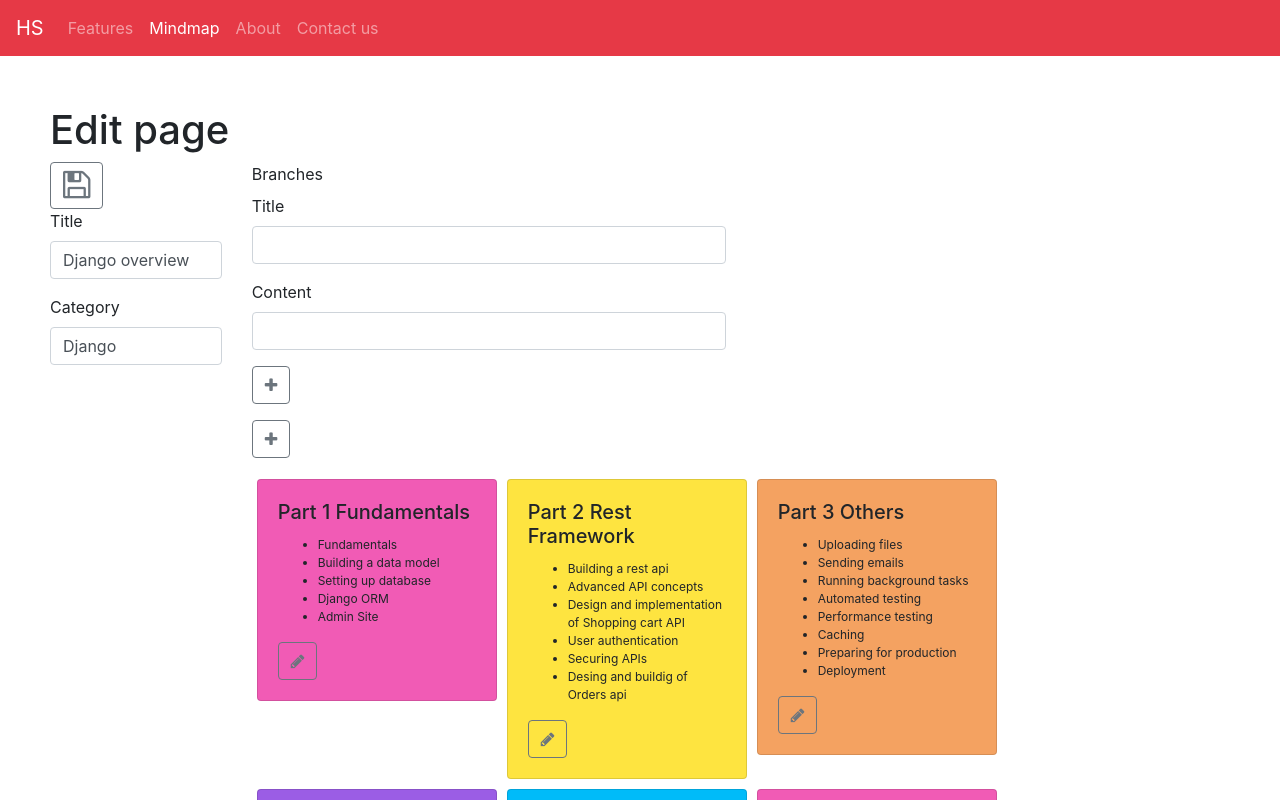
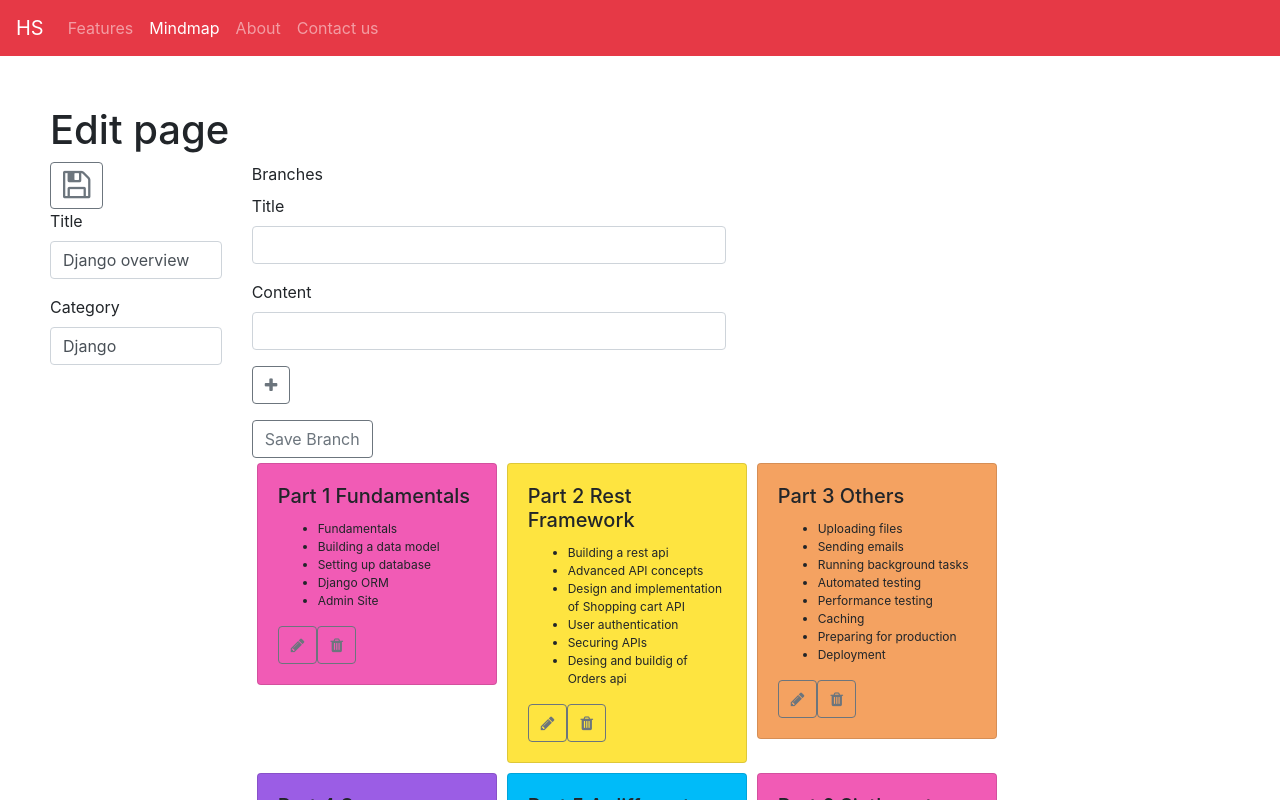
Before and after one commit to HarishB167/hs-app, a React (Create React App) app: page /mindmaps/1/edit in a window 1280 px wide. Shown: the top 800 px of the page. Built offline with nearby package versions, Linux system fonts and the light colour scheme.

Commit message:
Adding delete content and branch feature for edit/save page. Removing bug of branchId not reset.

```diff
--- a/package.json
+++ b/package.json
@@ -9,6 +9,7 @@
     "bootstrap": "^4.1.1",
     "font-awesome": "^4.7.0",
     "joi-browser": "13.4",
+    "lodash": "^4.17.10",
     "react": "^18.2.0",
     "react-dom": "^18.2.0",
     "react-router-dom": "^4.3.1",
--- a/src/components/branchForm.jsx
+++ b/src/components/branchForm.jsx
@@ -8,6 +8,7 @@
   renderInput,
   contentList,
   onContentLineEdit,
+  onContentLineDelete,
 }) => {
   return (
     <React.Fragment>
@@ -19,10 +20,17 @@
           <AddButton onClick={onAddContentLine} />
         </div>
         <div className="col">
-          <ListGroup items={contentList} onClick={onContentLineEdit} />
+          <ListGroup
+            items={contentList}
+            onEdit={onContentLineEdit}
+            onDelete={onContentLineDelete}
+          />
         </div>
       </div>
-      <AddButton onClick={onAddBranch} />
+      {/* <AddButton onClick={onAddBranch} /> */}
+      <button className="btn btn-outline-secondary" onClick={onAddBranch}>
+        Save Branch
+      </button>
     </React.Fragment>
   );
 };
--- a/src/components/common/card.jsx
+++ b/src/components/common/card.jsx
@@ -1,7 +1,7 @@
 import { getColor } from "../../services/colors";
 import React from "react";
 
-const Card = ({ title, itemList, id, onClick }) => {
+const Card = ({ title, itemList, id, onEdit, onDelete }) => {
   return (
     <div style={{ margin: "5px" }}>
       <div
@@ -15,15 +15,26 @@
               <li key={item}>{item}</li>
             ))}
           </ul>
-          {onClick && (
+          {onEdit && (
             <button
               className="btn btn-outline-secondary"
               onClick={(e) => {
                 e.preventDefault();
-                onClick(id);
+                onEdit(id);
               }}
             >
               <i className="fa fa-pencil" aria-hidden="true"></i>
+            </button>
+          )}
+          {onDelete && (
+            <button
+              className="btn btn-outline-secondary"
+              onClick={(e) => {
+                e.preventDefault();
+                onDelete(id);
+              }}
+            >
+              <i className="fa fa-trash" aria-hidden="true"></i>
             </button>
           )}
         </div>
--- a/src/components/common/listGroup.jsx
+++ b/src/components/common/listGroup.jsx
@@ -1,6 +1,6 @@
 import React from "react";
 
-const ListGroup = ({ items, onClick }) => {
+const ListGroup = ({ items, onEdit, onDelete }) => {
   return (
     <ul className="list-group">
       {items.map((item, index) => (
@@ -25,10 +25,19 @@
               className="btn btn-sm btn-outline-secondary"
               onClick={(e) => {
                 e.preventDefault();
-                onClick(index);
+                onEdit(index);
               }}
             >
               <i className="fa fa-pencil" aria-hidden="true"></i>
+            </button>
+            <button
+              className="btn btn-sm btn-outline-secondary"
+              onClick={(e) => {
+                e.preventDefault();
+                onDelete(index);
+              }}
+            >
+              <i className="fa fa-trash" aria-hidden="true"></i>
             </button>
           </div>
         </li>
--- a/src/components/mindmapForm.jsx
+++ b/src/components/mindmapForm.jsx
@@ -50,7 +50,7 @@
       data._id = mindmap._id;
       data.title = mindmap.title;
       data.category = mindmap.category;
-      data.branches = mindmap.branches;
+      data.branches = [...mindmap.branches];
     }
     this.setState({
       pageType,
@@ -86,6 +86,7 @@
       branch.content = [...content];
     }
 
+    data.branchId = "";
     data.branchTitle = "";
     data.contentInput = "";
     data.content = [];
@@ -107,7 +108,17 @@
     const branch = data.branches.find((b) => b._id === id);
     data.branchId = id;
     data.branchTitle = branch.title;
-    data.content = branch.content;
+    data.content = [...branch.content];
+    this.setState({ data });
+  };
+
+  handleDeleteBranch = (id) => {
+    const { data } = { ...this.state };
+    const branch = data.branches.find((b) => b._id === id);
+    const index = data.branches.indexOf(branch);
+    if (index > -1) {
+      data.branches.splice(index, 1);
+    }
     this.setState({ data });
   };
 
@@ -115,6 +126,14 @@
     console.log("Content line edit", index);
     const { data } = { ...this.state };
     data.contentInput = data.content[index];
+    if (index > -1) {
+      data.content.splice(index, 1);
+    }
+    this.setState({ data });
+  };
+
+  handleContentLineDelete = (index) => {
+    const { data } = { ...this.state };
     if (index > -1) {
       data.content.splice(index, 1);
     }
@@ -140,6 +159,7 @@
                 renderInput={this.renderInput}
                 contentList={this.state.data.content}
                 onContentLineEdit={this.handleContentLineEdit}
+                onContentLineDelete={this.handleContentLineDelete}
               />
 
               <div className="d-flex flex-wrap">
@@ -149,7 +169,8 @@
                       title={branch.title}
                       itemList={branch.content}
                       id={branch._id}
-                      onClick={this.handleEditBranch}
+                      onEdit={this.handleEditBranch}
+                      onDelete={this.handleDeleteBranch}
                     />
                   </div>
                 ))}
--- a/src/services/fakeMindmapService.js
+++ b/src/services/fakeMindmapService.js
@@ -4,6 +4,7 @@
 Branches (list)
 Each branch consists of title and list of strings
  */
+import _ from "lodash";
 
 const mindmaps = [
   {
@@ -132,7 +133,7 @@
 ];
 
 export function getMindmaps() {
-  return mindmaps;
+  return _.cloneDeep(mindmaps);
 }
 
 export function getMindmapWithId(id) {
```
Also changed, not shown: 1 other file (tests, documents, lock files or other folders).
